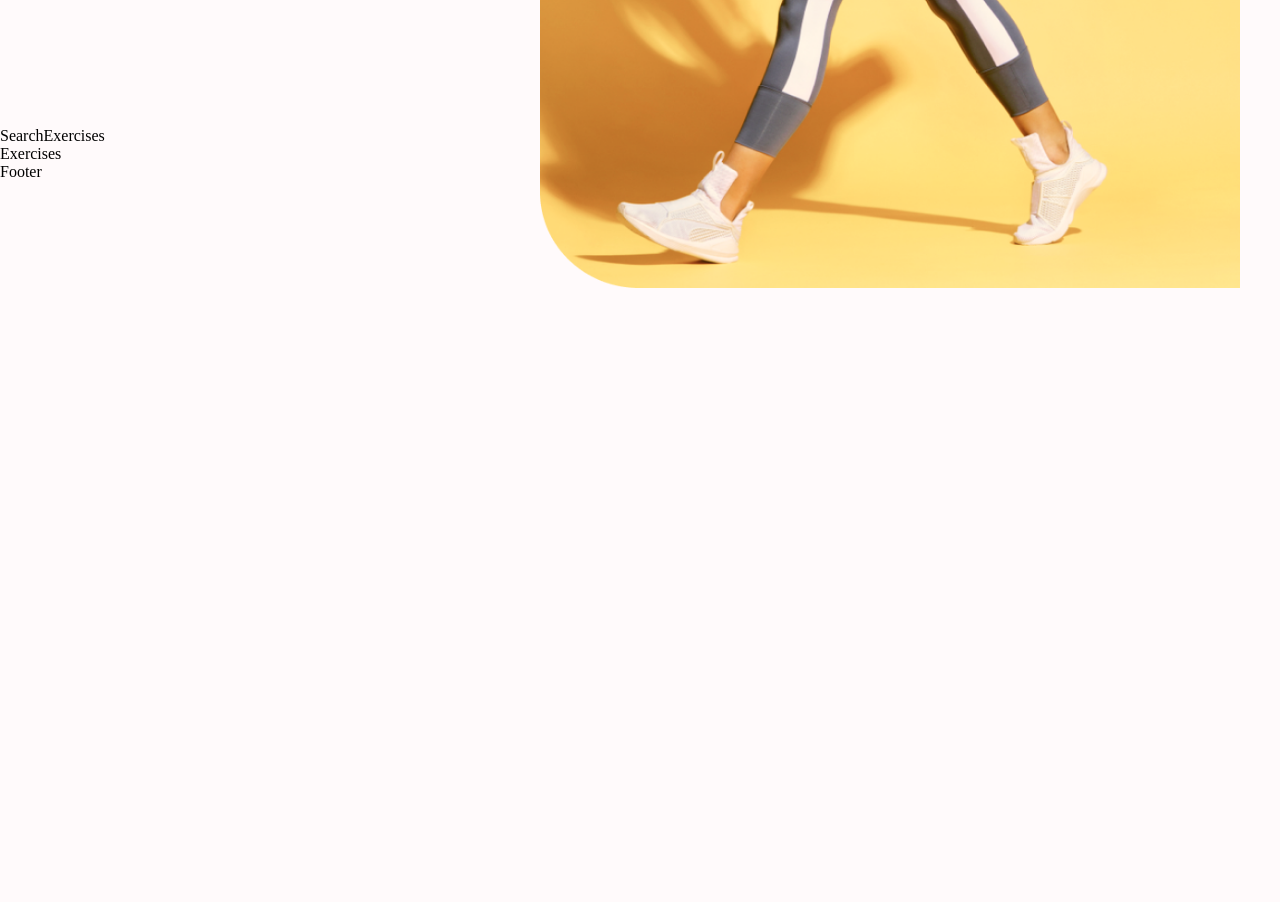
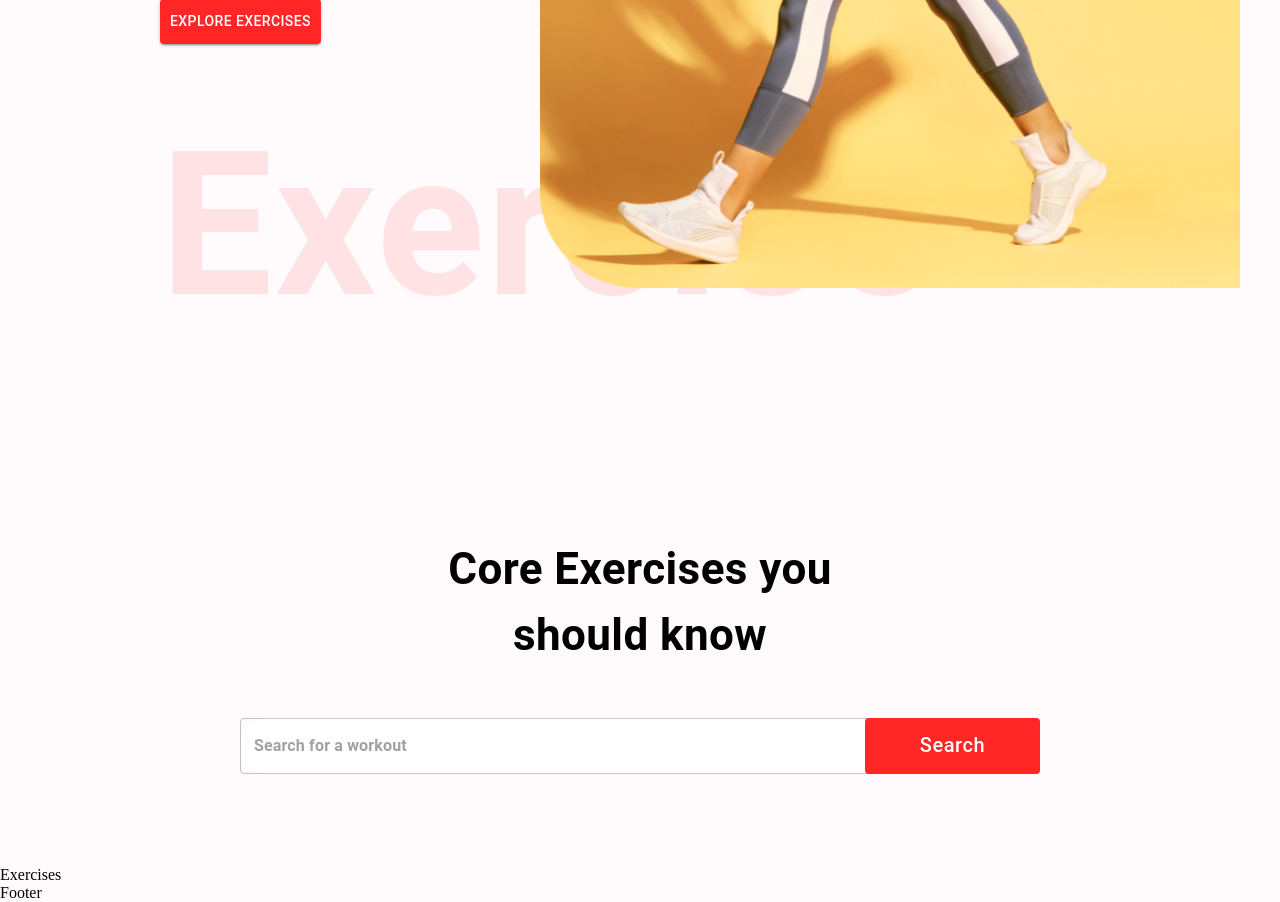
Before and after one commit to radhika757/gymnetic, a React (Create React App) app: page / in a window 1280 px wide. Shown: the part 580-1482 px from the top of the page. Before the commit the page ends 868 px from the top, so only its background shows below. Built offline with nearby package versions, Linux system fonts and the light colour scheme.

Commit message:
search bar design ready

```diff
--- a/src/components/HeroBanner.js
+++ b/src/components/HeroBanner.js
@@ -16,15 +16,31 @@ const HeroBanner = () => {
       <Typography
         fontWeight="700"
         sx={{ fontSize: { lg: "44px", xs: "40px" } }}
+        mb="23px"
+        mt="30px"
       >
         Sweat,Smile <br /> and Repeat
       </Typography>
-      <Typography fontSize="22px" lineHeight="35px" mb={2}>
+      <Typography fontSize="22px" lineHeight="35px" mb={4}>
         Check out the most effective exercises.
       </Typography>
-      <Button variant="contained" color="error" href="#exercises">
+      <Button
+        variant="contained"
+        color="error"
+        href="#exercises"
+        sx={{ backgroundColor: "#ff2625", padding: "10px" }}
+      >
         Explore Exercises
       </Button>
+      <Typography
+        fontWeight={600}
+        color="#ff2625"
+        sx={{ opacity: 0.1, display: { lg: "block", xs: "none" } }}
+        fontSize="200px"
+        mt={4}
+      >
+        Exercise
+      </Typography>
       <img src={banner} alt="main-img" className="hero-banner-img" />
     </Box>
   );
--- a/src/components/SearchExercises.js
+++ b/src/components/SearchExercises.js
@@ -1,7 +1,58 @@
-import React from "react";
+import React, { useState, useEffect } from "react";
+import { Box, Button, TextField, Stack, Typography } from "@mui/material";
+// TextField is an input
 
 const SearchExercises = () => {
-  return <div>SearchExercises</div>;
+  return (
+    <Stack alignItems="center" mt="-20px" justifyContent="center" p="20px">
+      <Typography
+        fontWeight={700}
+        sx={{ fontSize: { lg: "44px", xs: "30px" } }}
+        mb="50px"
+        textAlign="center"
+      >
+        Core Exercises you <br />
+        should know
+      </Typography>
+      <Box position="relative" mb="72px">
+        <TextField
+          sx={{
+            input: {
+              fontWeight: "700",
+              border: "none",
+              borderRadius: "4px",
+            },
+            width: {
+              lg: "800px",
+              xs: "350px",
+            },
+            backgroundColor: "#ffffff",
+            borderRadius: "40px",
+          }}
+          height="76px"
+          value=""
+          onChange={(e) => {}}
+          placeholder="Search for a workout"
+          type="text"
+        />
+        <Button
+          className="search-btn"
+          sx={{
+            bgcolor: "#FF2625",
+            color: "#ffffff",
+            textTransform: "none",
+            width: { lg: "175px", xs: "80px" },
+            fontSize: { lg: "20px", xs: "14px" },
+            height: "56px",
+            position: "absolute",
+            right: "0",
+          }}
+        >
+          Search
+        </Button>
+      </Box>
+    </Stack>
+  );
 };
 
 export default SearchExercises;
```
Also changed, not shown: 1 other file (tests, documents, lock files or other folders).
